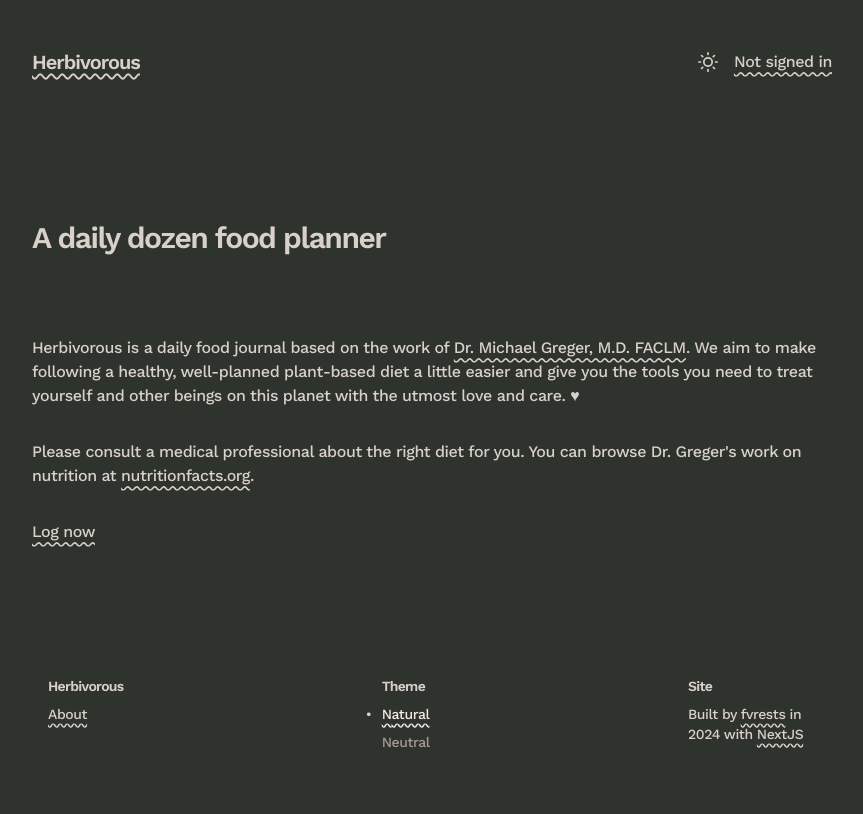
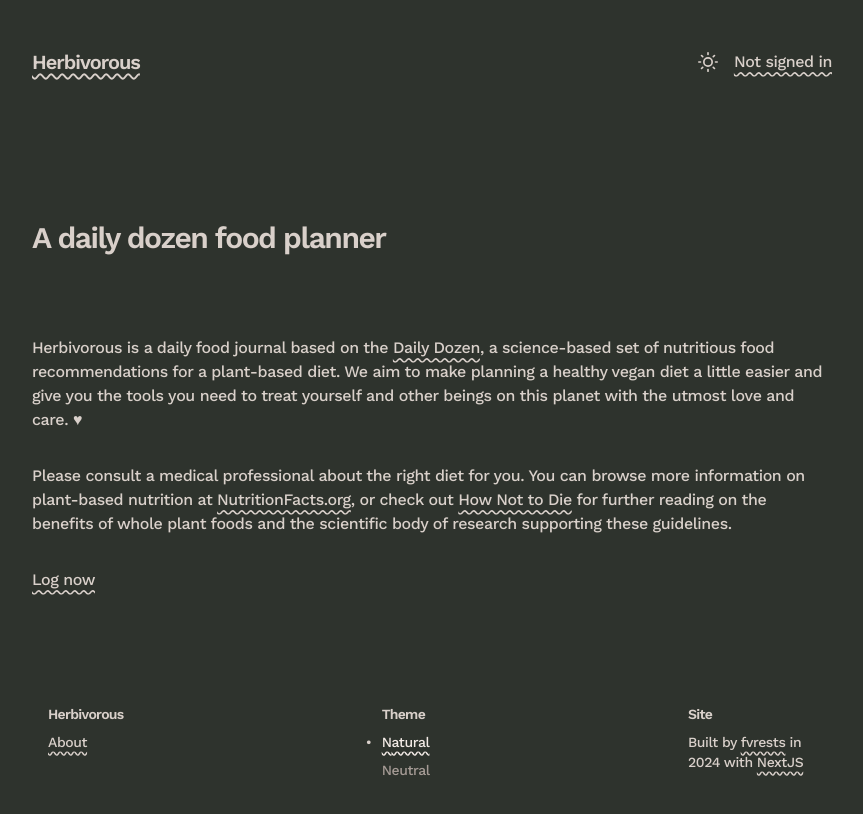
Before and after one commit to fvrests/herbivorous, a Next.js app: page /about in a window 1280 px wide. Shown: the top 814 px of the page, without its empty margins (208-1071 px from the left). Built offline with nearby package versions, Linux system fonts and the light colour scheme; no server answers.

Commit message:
update readme, license & about page
- remove mention of Dr. G to honor copyright guidelines
- improve attribution of nutritionfacts.org information

```diff
--- a/src/app/about/page.tsx
+++ b/src/app/about/page.tsx
@@ -10,18 +10,23 @@ export default function About() {
         A daily dozen food planner
       </h2>
       <div className="mb-8">
-        Herbivorous is a daily food journal based on the work of{" "}
-        <Link href="https://drgreger.org/pages/about-us">
-          Dr. Michael Greger, M.D. FACLM
-        </Link>
-        . We aim to make following a healthy, well-planned plant-based diet a
-        little easier and give you the tools you need to treat yourself and
-        other beings on this planet with the utmost love and care. ♥
+        Herbivorous is a daily food journal based on the{" "}
+        <Link href="https://nutritionfacts.org/daily-dozen/">Daily Dozen</Link>,
+        a science-based set of nutritious food recommendations for a plant-based
+        diet. We aim to make planning a healthy vegan diet a little easier and
+        give you the tools you need to treat yourself and other beings on this
+        planet with the utmost love and care. ♥
       </div>
       <div className="mb-8">
         Please consult a medical professional about the right diet for you. You
-        can browse Dr. Greger&apos;s work on nutrition at{" "}
-        <Link href="https://nutritionfacts.org">nutritionfacts.org</Link>.
+        can browse more information on plant-based nutrition at{" "}
+        <Link href="https://nutritionfacts.org">NutritionFacts.org</Link>, or
+        check out{" "}
+        <Link href="https://literal.club/book/how-not-to-die-60zr1">
+          How Not to Die
+        </Link>{" "}
+        for further reading on the benefits of whole plant foods and the
+        scientific body of research supporting these guidelines.
       </div>
       <div className="mb-8">
         <Link href={`/day/${getDateString()}`}>Log now</Link>
```
Also changed, not shown: 2 other files (tests, documents, lock files or other folders).
